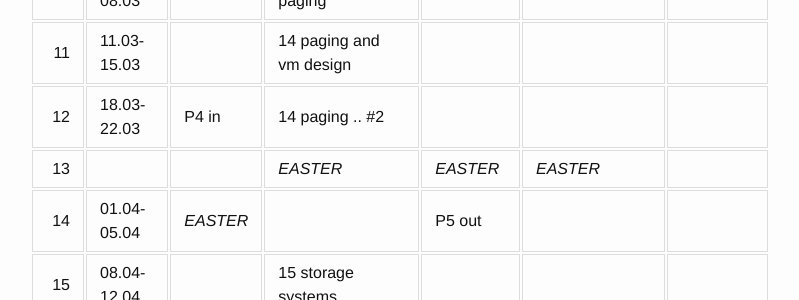
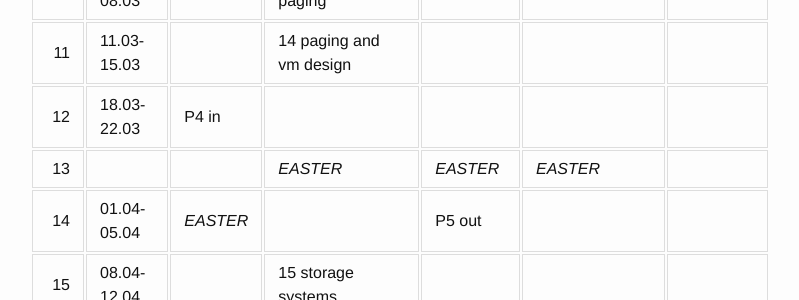
Before and after one commit to uit-inf-2201-s24/uit-inf-2201-s24.github.io, a Jekyll site: the page built from index.md, in a window 1280 px wide and 900 px high, scrolled down 1718 px. Shown: the part 152-452 px from the top of the window, without its empty margins (240-1039 px from the left). Built offline with Jekyll 4.4.1, drawn with Linux system fonts in a browser that asks for light colours; our own code applies the rules of GitHub Pages for plain Markdown files.

Commit message:
Update schedule

```diff
--- a/index.md
+++ b/index.md
@@ -57,7 +57,7 @@ Below is the scheduled dates and topics for lectures and project hand-outs. Plea
 |  9 | 26.02-01.03 | P3 in    | 12 io devices and drivers | P4 out         |                                         |                 |
 | 10 | 04.03-08.03 |          | 13 addr-trans paging      |                |                                         |                 |
 | 11 | 11.03-15.03 |          | 14 paging and vm design   |                |                                         |                 |
-| 12 | 18.03-22.03 | P4 in    | 14 paging .. #2           |                |                                         |                 |
+| 12 | 18.03-22.03 | P4 in    |                           |                |                                         |                 |
 | 13 |             |          | *EASTER*                  | *EASTER*       | *EASTER*                                |                 |
 | 14 | 01.04-05.04 | *EASTER* |                           | P5 out         |                                         |                 |
 | 15 | 08.04-12.04 |          | 15 storage systems        |                |                                         |                 |
```
